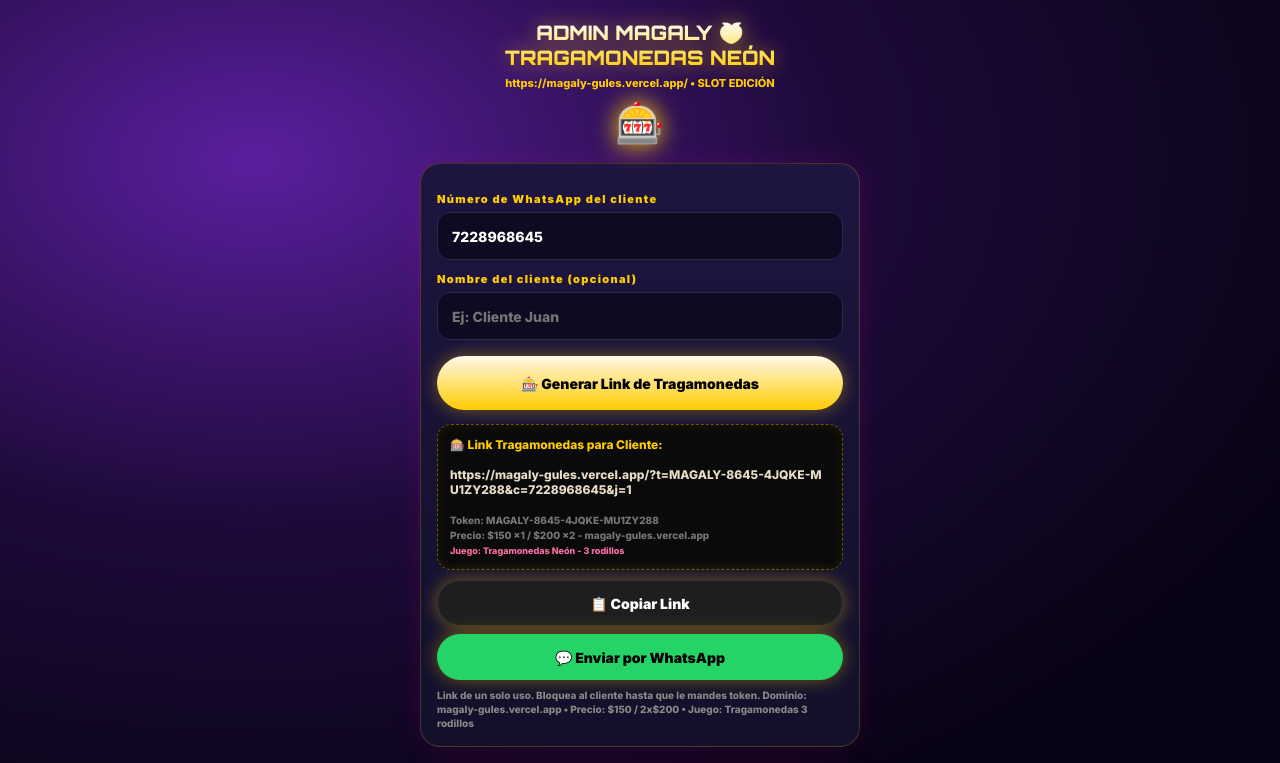
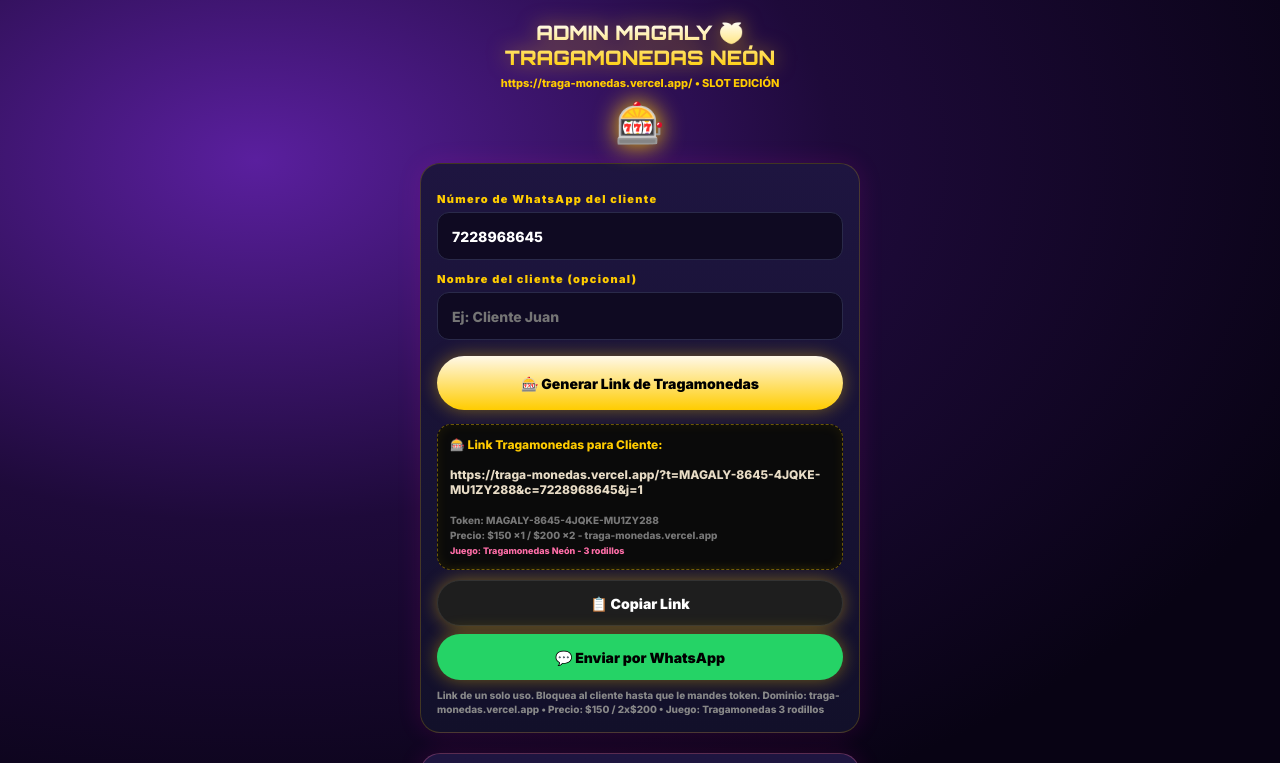
Before and after one commit to piter715/Traga-monedas-admin-, a plain HTML site: page index.html in a window 1280 px wide. Both pictures are taken after a click on the button "🎰 Generar Link de Tragamonedas". Shown: the top 763 px of the page. Drawn offline with Linux system fonts and the light colour scheme.

Commit message:
Add files via upload

```diff
--- a/index.html
+++ b/index.html
@@ -37,7 +37,7 @@ input{width:100%;height:48px;border-radius:12px;border:1px solid #2a2a4a;backgro
 <body>
 <div class="wrap">
 <h1>ADMIN MAGALY 🍑<br>TRAGAMONEDAS NEÓN</h1>
-<p style="text-align:center;font-size:11px;color:#ffcc00;margin-top:6px;font-weight:700">https://magaly-gules.vercel.app/ • SLOT EDICIÓN</p>
+<p style="text-align:center;font-size:11px;color:#ffcc00;margin-top:6px;font-weight:700">https://traga-monedas.vercel.app/ • SLOT EDICIÓN</p>
 <div class="machine-icon">🎰</div>
 
 <div class="card">
@@ -49,7 +49,7 @@ input{width:100%;height:48px;border-radius:12px;border:1px solid #2a2a4a;backgro
 <div id="linkbox" class="linkbox"></div>
 <button id="btnCopy" class="btn" style="display:none;background:#1e1e1e;border:1px solid #333;color:#fff;height:46px;margin-top:10px" onclick="copiar()">📋 Copiar Link</button>
 <button id="btnWa" class="btn" style="display:none;background:#25D366;color:#000;height:46px;margin-top:8px" onclick="enviarWa()">💬 Enviar por WhatsApp</button>
-<p class="small">Link de un solo uso. Bloquea al cliente hasta que le mandes token. Dominio: magaly-gules.vercel.app • Precio: $150 / 2x$200 • Juego: Tragamonedas 3 rodillos</p>
+<p class="small">Link de un solo uso. Bloquea al cliente hasta que le mandes token. Dominio: traga-monedas.vercel.app • Precio: $150 / 2x$200 • Juego: Tragamonedas 3 rodillos</p>
 </div>
 
 <div class="card" style="margin-top:20px;border-color:rgba(255,110,168,.3)">
@@ -91,7 +91,7 @@ input{width:100%;height:48px;border-radius:12px;border:1px solid #2a2a4a;backgro
 
 </div>
 <script>
-const BASE="https://magaly-gules.vercel.app/";
+const BASE="https://traga-monedas.vercel.app/";
 function generar(){
  const phone=document.getElementById('phone').value.trim().replace(/[^0-9]/g,'');
  const name=document.getElementById('name').value.trim()||'Cliente';
@@ -101,7 +101,7 @@ function generar(){
  const link=`${BASE}?t=${token}&c=${phone}&j=1`;
  const box=document.getElementById('linkbox');
  box.style.display='block';
- box.innerHTML=`<b style="color:#ffcc00">🎰 Link Tragamonedas para ${name}:</b><br><br>${link}<br><br><span style="font-size:10px;color:#777">Token: ${token}</span><br><span style="font-size:10px;color:#777">Precio: $150 x1 / $200 x2 - magaly-gules.vercel.app</span><br><span style="font-size:9px;color:#ff6ea8">Juego: Tragamonedas Neón - 3 rodillos</span>`;
+ box.innerHTML=`<b style="color:#ffcc00">🎰 Link Tragamonedas para ${name}:</b><br><br>${link}<br><br><span style="font-size:10px;color:#777">Token: ${token}</span><br><span style="font-size:10px;color:#777">Precio: $150 x1 / $200 x2 - traga-monedas.vercel.app</span><br><span style="font-size:9px;color:#ff6ea8">Juego: Tragamonedas Neón - 3 rodillos</span>`;
  box.dataset.link=link; box.dataset.phone=phone;
  document.getElementById('btnCopy').style.display='flex';
  document.getElementById('btnWa').style.display='flex';
@@ -110,7 +110,7 @@ function copiar(){navigator.clipboard.writeText(document.getElementById('linkbox
 function enviarWa(){
  const link=document.getElementById('linkbox').dataset.link;
  const phone=document.getElementById('linkbox').dataset.phone;
- const msg=`Hola 🍑 aquí tienes tu jugada de la Tragamonedas Magaly 🎰✨\n\n${link}\n\n¡Jala la palanca y gana Jackpot! 💋\n\n💰 $150 por 1 tirada o 2 tiradas por $200\n🎁 Premios: Descuento -$100, -$50, 20min extra, Video llamada 5min, Yo pongo el hotel\n🎰 7️⃣ 7️⃣ 7️⃣ = -$100 | BAR BAR BAR = -$50 | 🔔🔔🔔 = Extra | 💎💎💎 = Video | 👑👑👑 = Hotel\n\nhttps://magaly-gules.vercel.app/`;
+ const msg=`Hola 🍑 aquí tienes tu jugada de la Tragamonedas Magaly 🎰✨\n\n${link}\n\n¡Jala la palanca y gana Jackpot! 💋\n\n💰 $150 por 1 tirada o 2 tiradas por $200\n🎁 Premios: Descuento -$100, -$50, 20min extra, Video llamada 5min, Yo pongo el hotel\n🎰 7️⃣ 7️⃣ 7️⃣ = -$100 | BAR BAR BAR = -$50 | 🔔🔔🔔 = Extra | 💎💎💎 = Video | 👑👑👑 = Hotel\n\nhttps://traga-monedas.vercel.app/`;
  window.open(`https://wa.me/${phone}?text=${encodeURIComponent(msg)}`,'_blank');
 }
 
```
